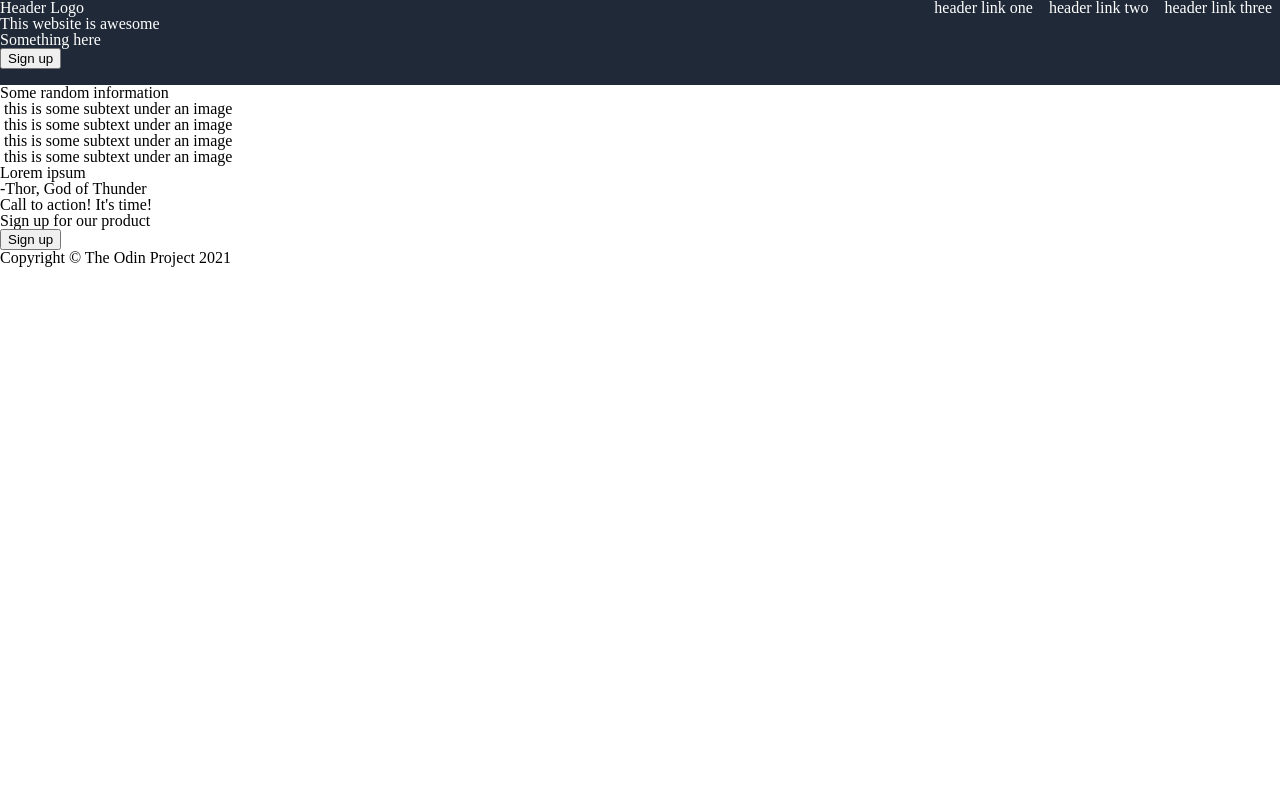
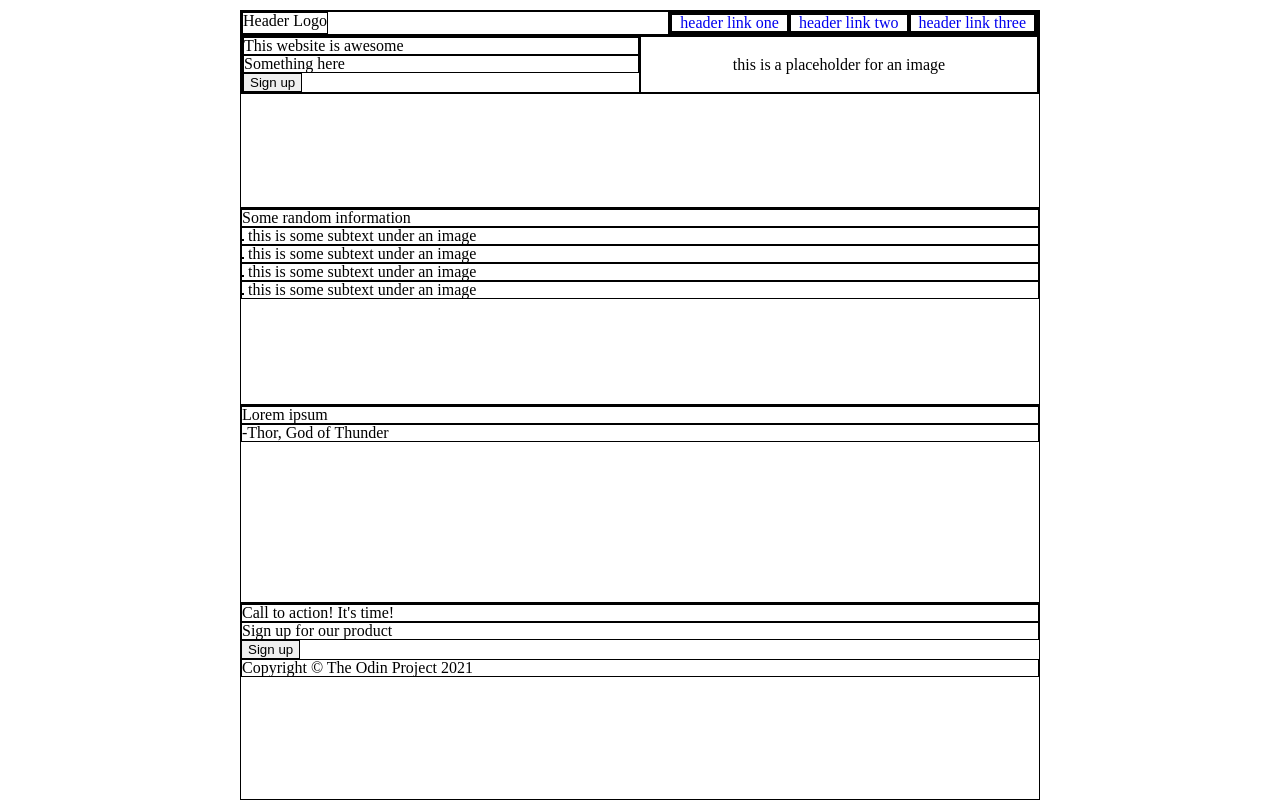
Before and after one commit to TheLegendary-27/landing-page, a plain HTML site: page index.html in a window 1280 px wide. Drawn offline with Linux system fonts and the light colour scheme.

Commit message:
Add border for visualization Layout the column Layout hero row

```diff
--- a/index.html
+++ b/index.html
@@ -7,25 +7,27 @@
         <meta charset="utf-8">
     </head>
     <body>
-        <div class="row-1">
+        <div class="hero row">
             <header class="header">
                 <div class="logo">Header Logo</div>
                 <nav>
                     <ul class="nav-list">
-                        <li>header link one</li>
-                        <li>header link two</li>
-                        <li>header link three</li>
+                        <li><a href="#">header link one</a></li>
+                        <li><a href="#">header link two</a></li>
+                        <li><a href="#">header link three</a></li>
                     </ul>
                 </nav>
             </header>
-            <div>
-                <h2>This website is awesome</h2>
-                <p>Something here</p>
-                <button>Sign up</button>
+            <div class="flex-hero">
+                <div>
+                    <h2>This website is awesome</h2>
+                    <p>Something here</p>
+                    <button>Sign up</button>
+                </div>
+                <div class="hero-image">this is a placeholder for an image</div>
             </div>
-            <img src="" alt="" class="">
         </div>
-        <div>
+        <div class="row">
             <h2>Some random information</h2>
             <div>
                 <img src="" alt="" class="">
@@ -44,15 +46,15 @@
                 <caption>this is some subtext under an image</caption>
             </div>
         </div>
-        <div>
+        <div class="row">
             <p>Lorem ipsum</p>
             <p>-Thor, God of Thunder</p>
         </div>
-        <div>
+        <div class="row">
             <h3>Call to action! It's time!</h3>
             <p>Sign up for our product</p>
             <button>Sign up</button>
+            <footer>Copyright © The Odin Project 2021</footer>
         </div>
-        <footer>Copyright © The Odin Project 2021</footer>
     </body>
 </html>
--- a/styles/reset.css
+++ b/styles/reset.css
@@ -18,7 +18,7 @@ menu, nav, output, ruby, section, summary,
 time, mark, audio, video {
 	margin: 0;
 	padding: 0;
-	border: 0;
+	/* border: 0; */
 	font-size: 100%;
 	font: inherit;
 	vertical-align: baseline;
--- a/styles/styles.css
+++ b/styles/styles.css
@@ -1,12 +1,31 @@
+* {
+    border: 1px solid black;
+}
+
+html,
+body {
+    border: 0;
+}
+
 body {
     display: flex;
     flex-direction: column;
+    flex: 1;
+    box-sizing: border-box;
+    max-width: 1000px;
+    margin: auto;
+    padding: 10px 100px 0px;
+    height: 100vh;
 }
 
-.row-1 {
+body .row {
+    flex: 1;
+}
+
+/* .hero {
     background-color: #1f2937;
     color: white;
-}
+} */
 
 .header {
     display: flex;
@@ -20,6 +39,22 @@ body {
     display: flex;
 }
 
-.nav-list li {
+.nav-list a {
     padding: 0 8px;
+    text-decoration: none;
 }
+
+.flex-hero {
+    display: flex;
+    justify-content: center;
+}
+
+.flex-hero div {
+    flex: 1;
+}
+
+.flex-hero .hero-image {
+    display: flex;
+    justify-content: center;
+    align-items: center;
+}
```
